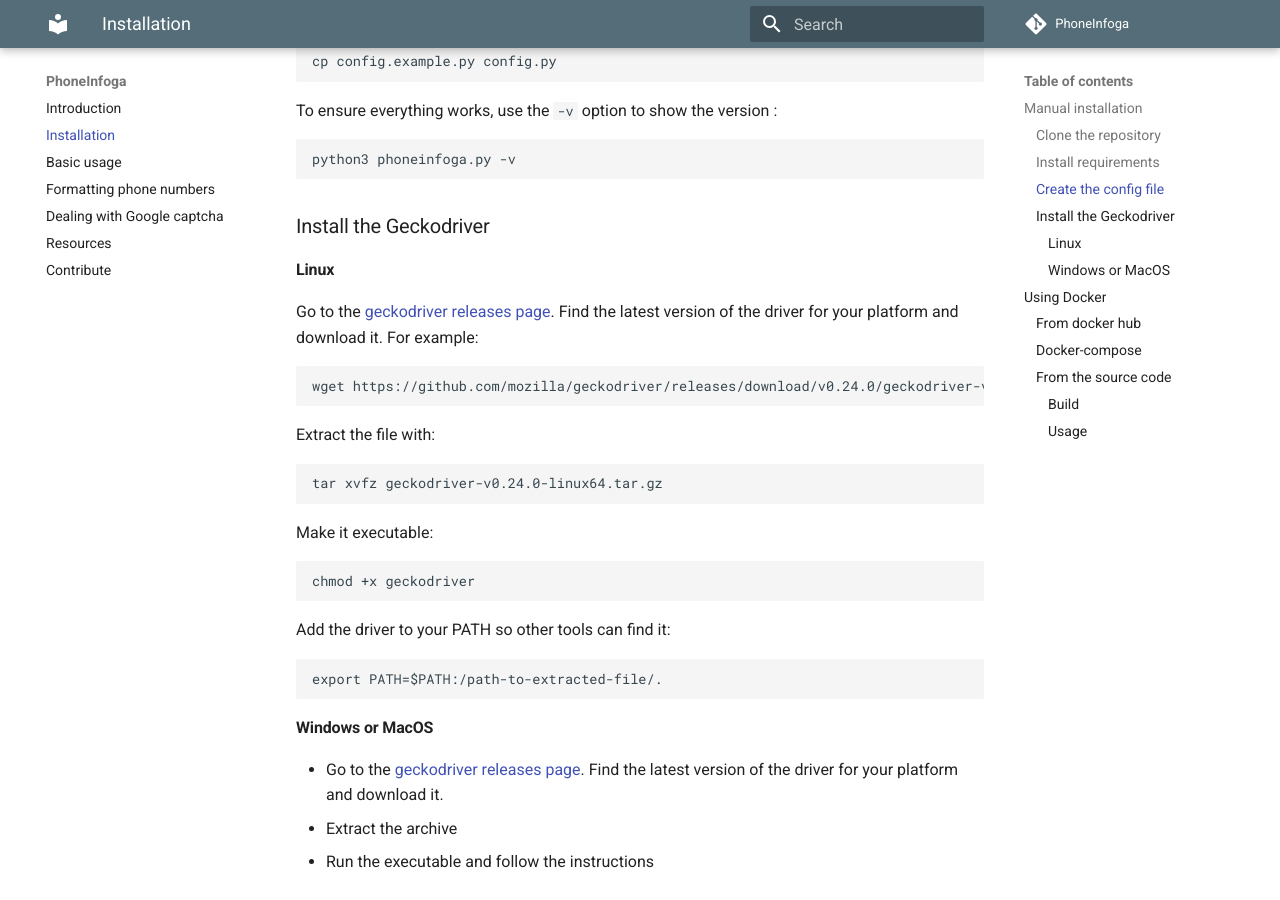
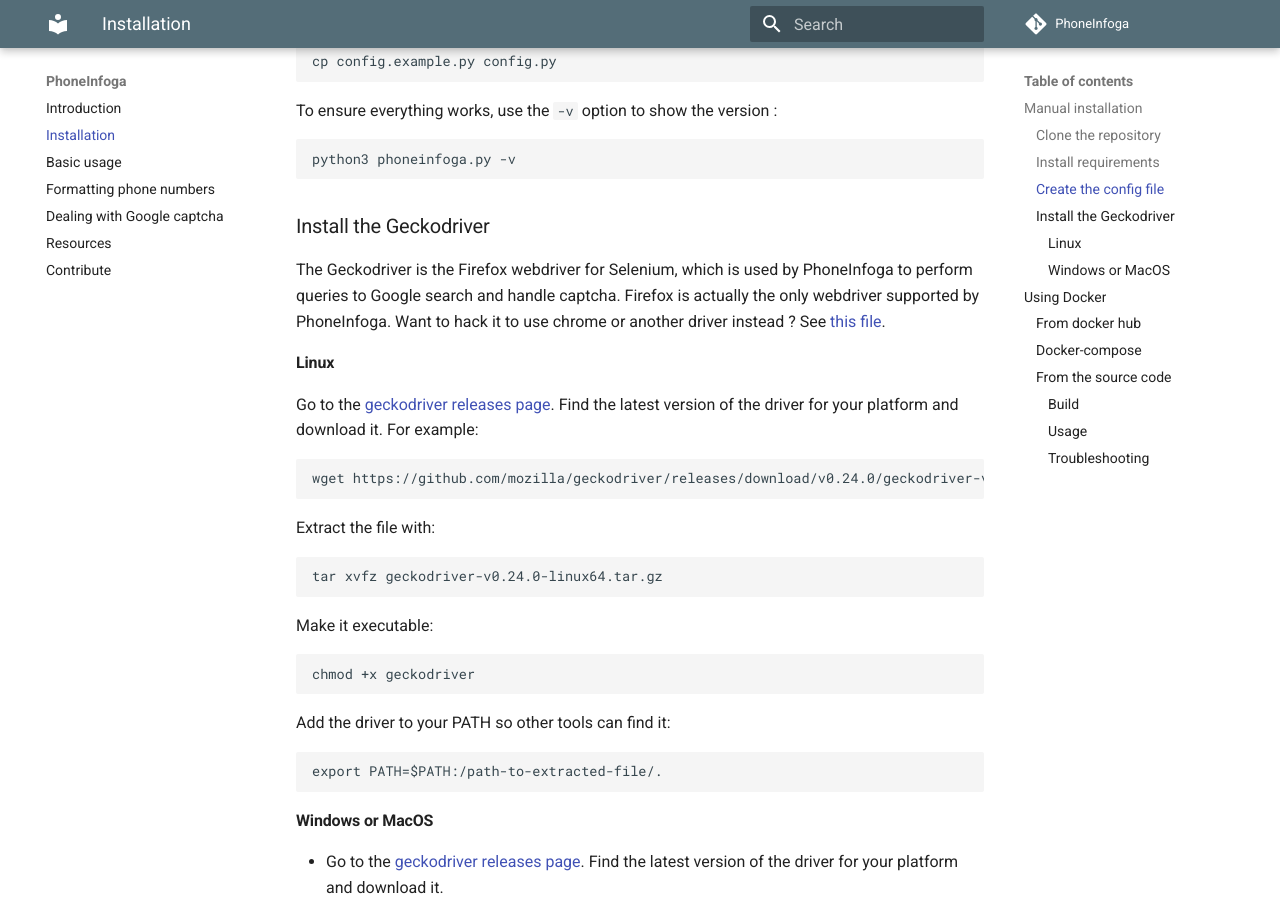
Before and after one commit to sundowndev/phoneinfoga, an MkDocs documentation site: the page built from docs/install.md, in a window 1280 px wide and 900 px high, scrolled down 808 px. Built offline with MkDocs 1.6.1 and Material for MkDocs 9.7.7, drawn with Linux system fonts in a browser that asks for light colours; comment, search, counter and statistics services are not loaded; some of the changed text lies outside the part shown.

Commit message:
refactor: minor typos in docs

````diff
--- a/docs/install.md
+++ b/docs/install.md
@@ -42,29 +42,31 @@
 
 ### Install the Geckodriver
 
+The Geckodriver is the Firefox webdriver for Selenium, which is used by PhoneInfoga to perform queries to Google search and handle captcha. Firefox is actually the only webdriver supported by PhoneInfoga. Want to hack it to use chrome or another driver instead ? See [this file](https://github.com/sundowndev/PhoneInfoga/blob/8179fe4857ca7df2d843119e2123c260e8401818/lib/googlesearch.py#L35).
+
 #### Linux
 
 Go to the [geckodriver releases page](https://github.com/mozilla/geckodriver/releases). Find the latest version of the driver for your platform and download it. For example:
 
-```
+```shell
 wget https://github.com/mozilla/geckodriver/releases/download/v0.24.0/geckodriver-v0.24.0-linux64.tar.gz
 ```
 
 Extract the file with:
 
-```
+```shell
 tar xvfz geckodriver-v0.24.0-linux64.tar.gz
 ```
 
 Make it executable:
 
-```
+```shell
 chmod +x geckodriver
 ```
 
 Add the driver to your PATH so other tools can find it:
 
-```
+```shell
 export PATH=$PATH:/path-to-extracted-file/.
 ```
 
@@ -140,3 +142,11 @@
 ```shell
 docker-compose run --rm phoneinfoga --help
 ```
+
+#### Troubleshooting
+
+All output is sent to stdout so it can be inspected by running:
+
+```shell
+docker logs -f <container-id|container-name>
+```
````
Also changed, not shown: docs/index.md (+1 -1 lines), docs/resources.md (+3 -3 lines), docs/images/banner.png (added), docs/images/logo.svg (added), docs/images/logo_white.svg (added).
